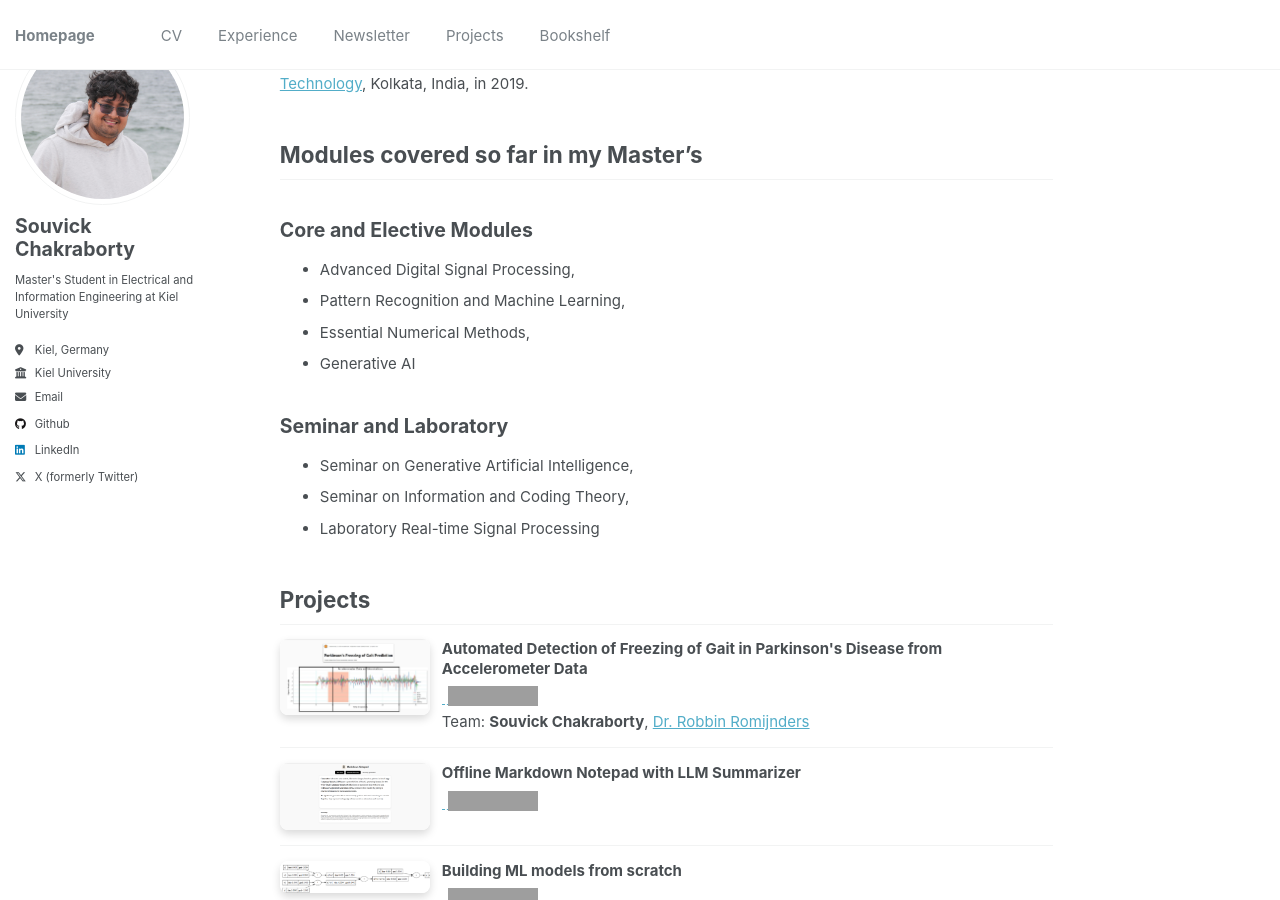
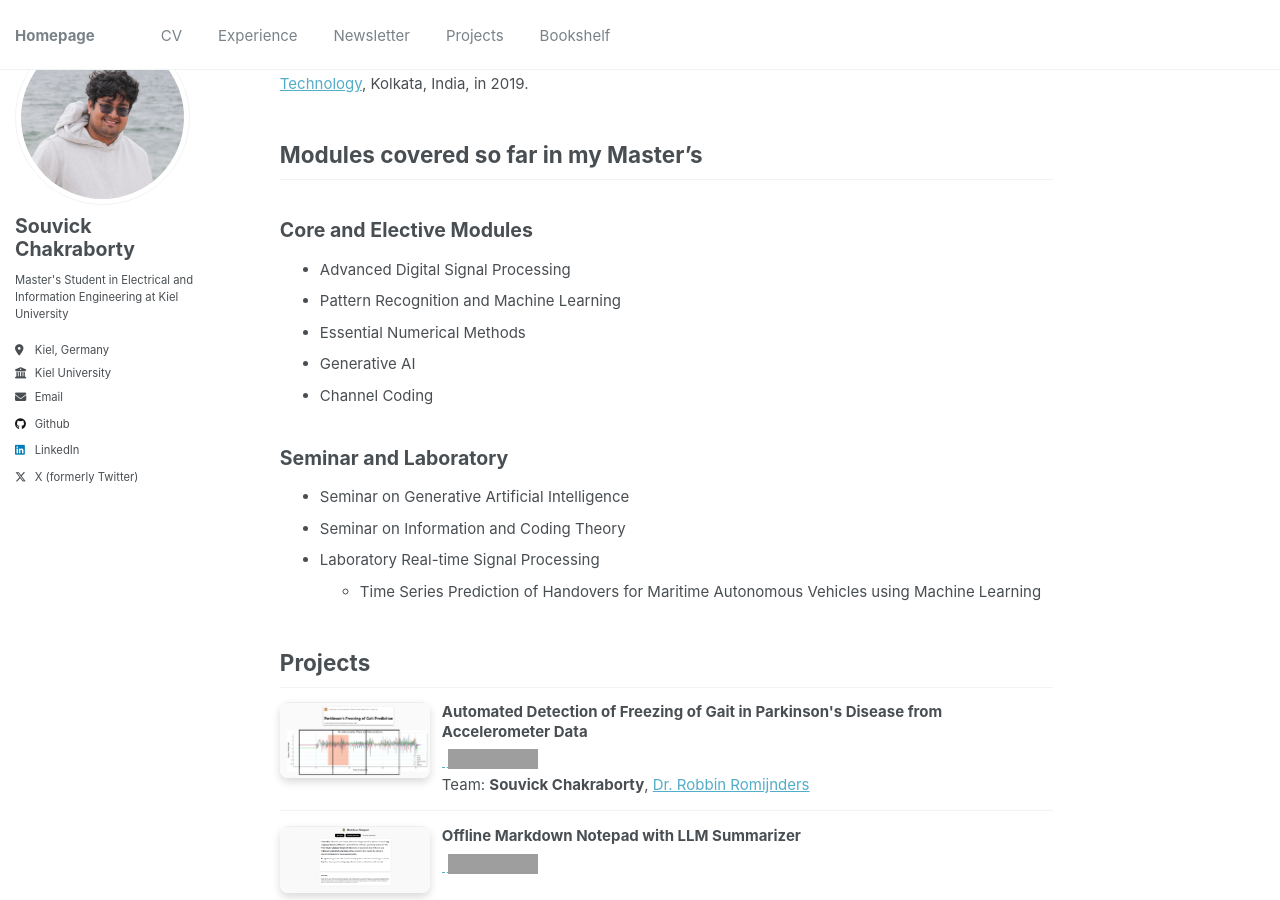
Before and after one commit to SouvickC/SouvickC.github.io, a Jekyll site: the page built from _pages/about.md, in a window 1280 px wide and 900 px high, scrolled down 343 px. Built offline with Jekyll 4.4.1, drawn with Linux system fonts in a browser that asks for light colours; grey boxes are pictures that could not be loaded.

Commit message:
subjects updated

```diff
--- a/_pages/about.md
+++ b/_pages/about.md
@@ -20,17 +20,18 @@ I completed my Bachelor's in [Electronics & Instrumentation Engineering](https:/
 
 
 <!-- - Bio-inspired Information Pathways   -->
-<!-- - Channel Coding   -->
 ### Core and Elective Modules
-- Advanced Digital Signal Processing,
-- Pattern Recognition and Machine Learning,
-- Essential Numerical Methods,
+- Advanced Digital Signal Processing
+- Pattern Recognition and Machine Learning
+- Essential Numerical Methods
 - Generative AI
+- Channel Coding
 
 ### Seminar and Laboratory
-- Seminar on Generative Artificial Intelligence,
-- Seminar on Information and Coding Theory,
+- Seminar on Generative Artificial Intelligence
+- Seminar on Information and Coding Theory
 - Laboratory Real-time Signal Processing
+  - Time Series Prediction of Handovers for Maritime Autonomous Vehicles using Machine Learning
 <!-- - Advanced Digital Communications   -->
 
 
```
